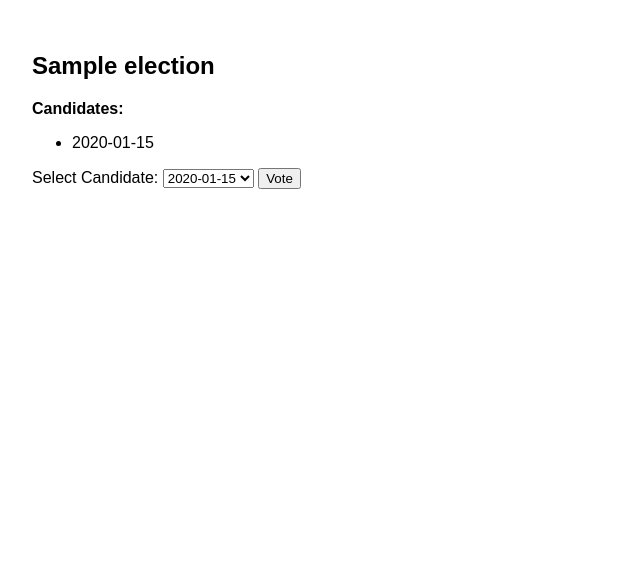
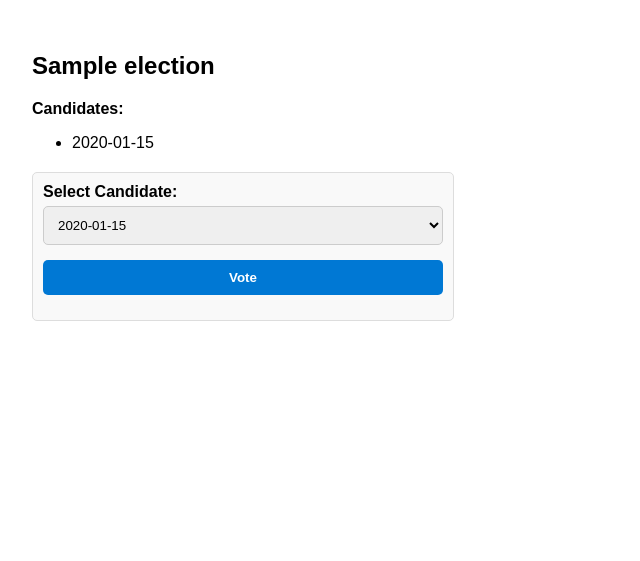
Before and after one commit to Garritosk8CR/fastApi-CQRS, a FastAPI app: template app/templates/election.html in a window 1280 px wide. Shown: the part 130-691 px from the top of the page, without its empty margins (0-640 px from the left). Run offline with FastAPI, Linux system fonts and the light colour scheme; the template is opened without the code that fills it: most values are stand-ins (such as "Sample title", 1, 10 or a date in 2020).

Commit message:
Added styles for forms

```diff
--- a/app/static/css/styles.css
+++ b/app/static/css/styles.css
@@ -30,3 +30,39 @@ footer {
 main {
     padding: 2rem;
 }
+
+form {
+    margin: 20px 0;
+    padding: 10px;
+    background-color: #f9f9f9;
+    border: 1px solid #ddd;
+    border-radius: 5px;
+    width: 100%;
+    max-width: 400px;
+}
+
+form label {
+    display: block;
+    margin-bottom: 5px;
+    font-weight: bold;
+}
+
+form select, form input, form button {
+    width: 100%;
+    padding: 10px;
+    margin-bottom: 15px;
+    border: 1px solid #ccc;
+    border-radius: 5px;
+}
+
+form button {
+    background-color: #0078d4;
+    color: white;
+    border: none;
+    cursor: pointer;
+    font-weight: bold;
+}
+
+form button:hover {
+    background-color: #0056a1;
+}
```
